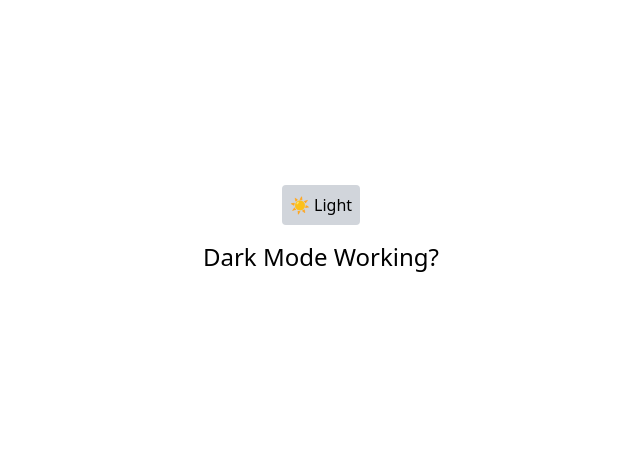
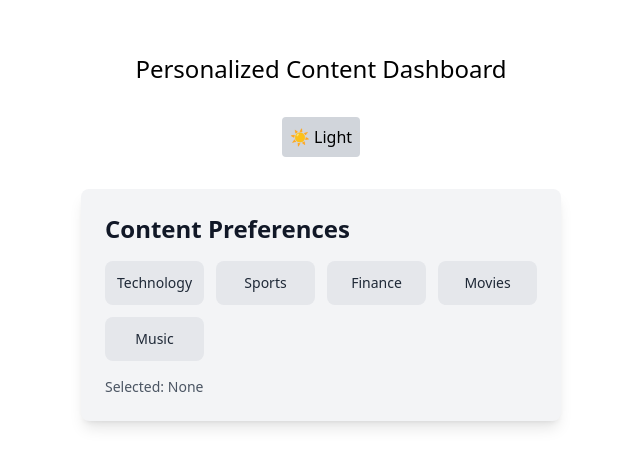
Before and after one commit to pritamsps/personalized-content-dashboard, a Next.js app: page / in a window 1280 px wide. Shown: the part 171-638 px from the top of the page, without its empty margins (319-959 px from the left). Built offline with nearby package versions, Linux system fonts and the light colour scheme.

Commit message:
Added Preferences panel

```diff
--- a/components/PreferencesPanel.tsx
+++ b/components/PreferencesPanel.tsx
@@ -1 +1,43 @@
-const categories = ['Technology', 'Sports', 'Finance', 'Movies', 'Music'];
+import React from "react";
+import { useAppDispatch, useAppSelector } from "@/hooks";
+import { toggleCategories } from "@/features/preferences/preferencesSlice";
+import { categories as allCategories } from "@/constants/categories";
+
+const PreferencesPanel=()=>{
+    const dispatch=useAppDispatch();
+    const selectedCategories=useAppSelector(state=>state.preferences.categories);
+    const handleCategoryToggle=(category:string)=>{
+        dispatch(toggleCategories(category));
+    };
+    return (
+        <div className="p-6 bg-gray-100 dark:bg-gray-800 rounded-lg shadow-lg transition-colors duration-300">
+      <h2 className="text-2xl font-bold text-gray-900 dark:text-white mb-4">
+        Content Preferences
+      </h2>
+
+      <div className="grid grid-cols-2 sm:grid-cols-3 md:grid-cols-4 gap-3">
+        {allCategories.map((category) => (
+          <button
+            key={category}
+            onClick={() => handleCategoryToggle(category)}
+            className={`
+              p-3 rounded-lg text-sm font-medium transition-all duration-200
+              ${selectedCategories.includes(category)
+                ? 'bg-blue-600 text-white shadow-md' // Selected state
+                : 'bg-gray-200 text-gray-800 hover:bg-gray-300 dark:bg-gray-700 dark:text-gray-200 dark:hover:bg-gray-600' // Unselected state
+              }
+            `}
+          >
+            {category}
+          </button>
+        ))}
+      </div>
+
+      <p className="text-gray-600 dark:text-gray-400 text-sm mt-4">
+        Selected: {selectedCategories.length > 0 ? selectedCategories.join(', ') : 'None'}
+      </p>
+    </div>
+    );
+};
+
+export default PreferencesPanel;
--- a/pages/index.tsx
+++ b/pages/index.tsx
@@ -1,10 +1,15 @@
 import DarkModeToggle from '@/components/DarkModeToggle'
+import PreferencesPanel from '@/components/PreferencesPanel'
+
 
 export default function Home() {
   return (
     <div className="min-h-screen bg-white text-black dark:bg-gray-900 dark:text-white flex flex-col items-center justify-center transition-all">
+      <h1 className="text-2xl mt-4 mb-8">Personalized Content Dashboard</h1>
       <DarkModeToggle />
-      <h1 className="text-2xl mt-4">Dark Mode Working?</h1>
+      <div className='mt-8 w-full max-w-lg px-4'>
+        <PreferencesPanel/>
+      </div>
     </div>
 
   )
```
